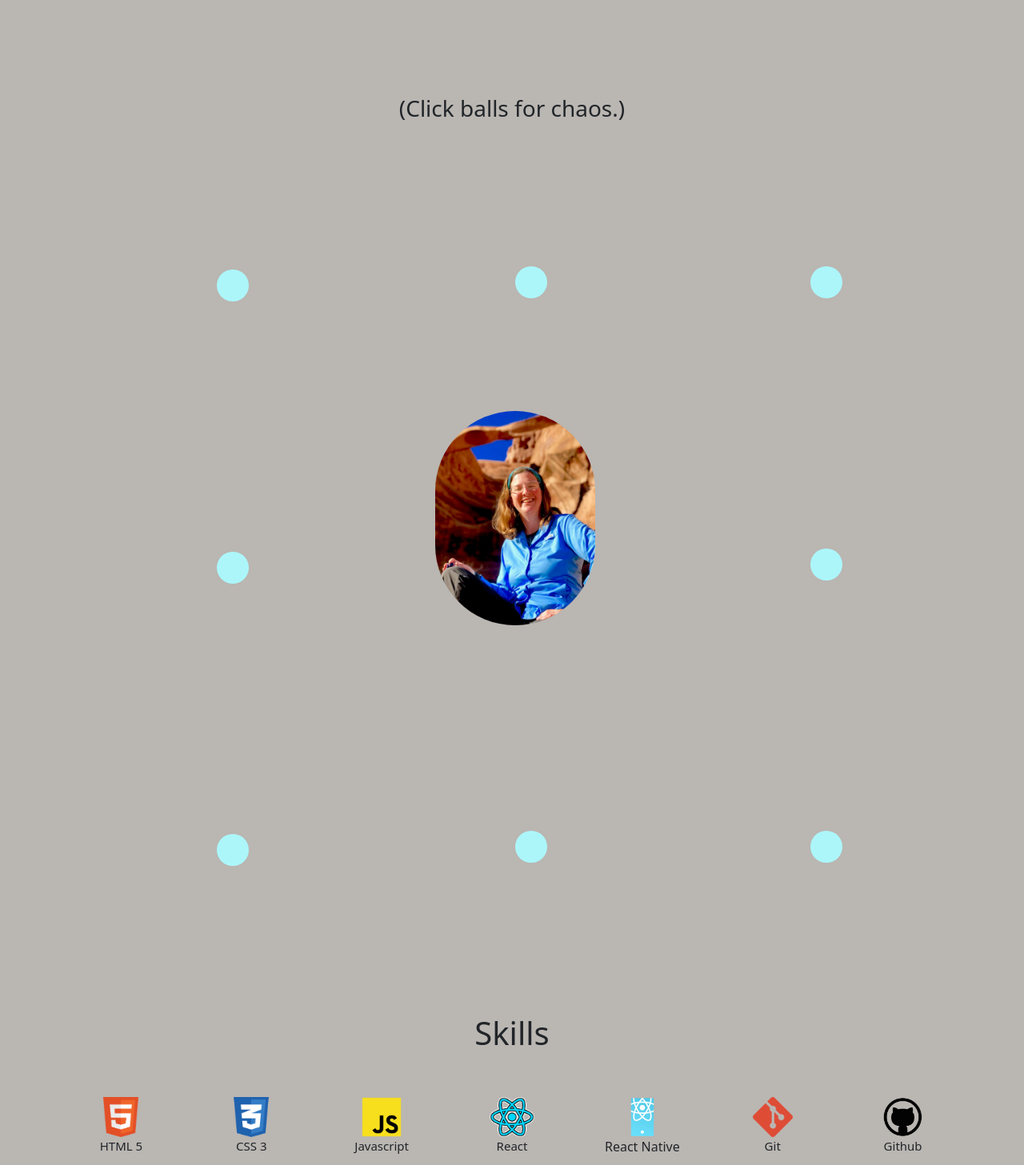
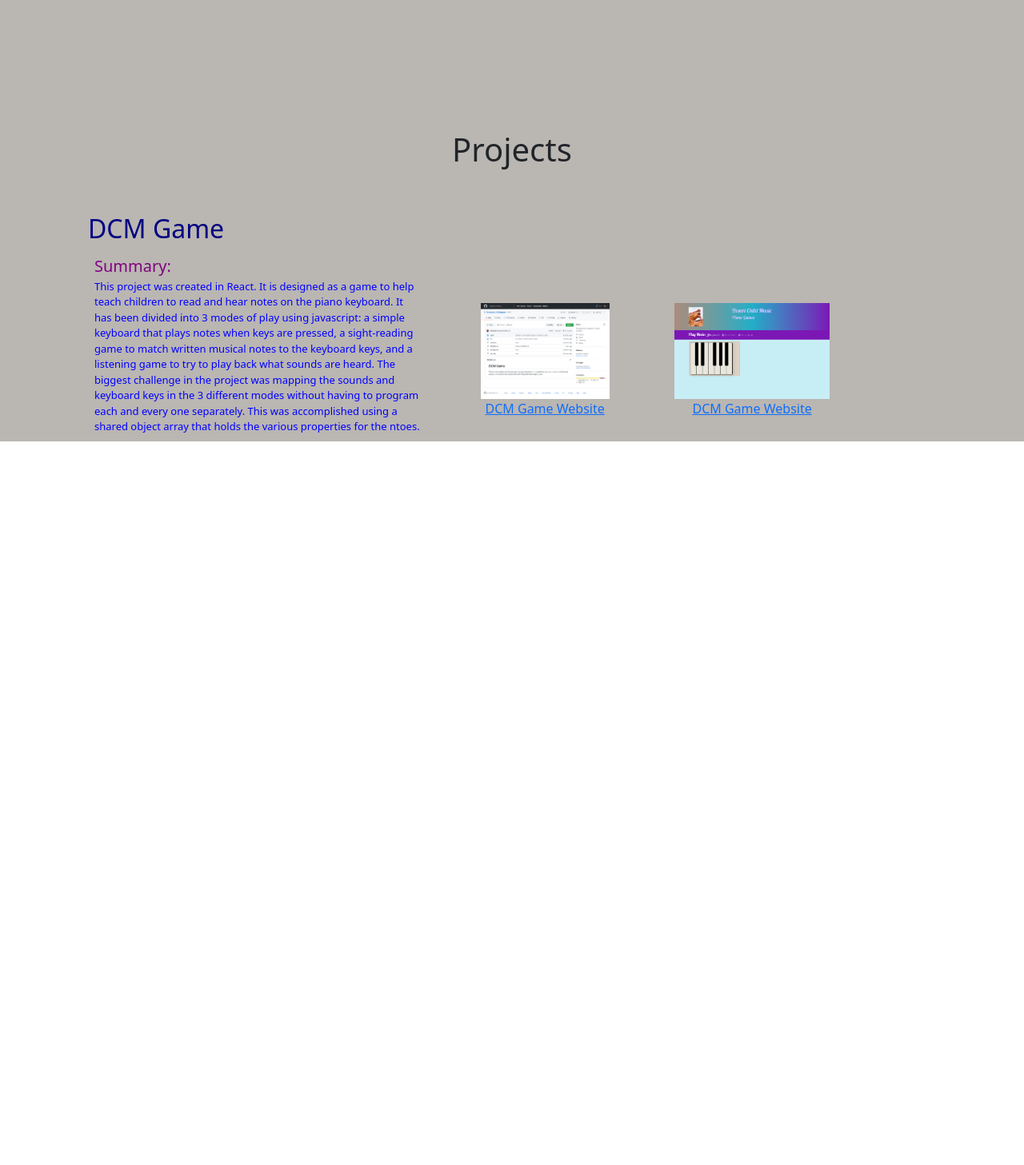
Before and after one commit to Sheilabob/SheilaStrahanPortfolio, a React (Create React App) app: page /projects in a window 1280 px wide. Shown: the part 293-1750 px from the top of the page at 80% size. After the commit the page ends 861 px from the top, so only its background shows below. Built offline with nearby package versions, Linux system fonts and the light colour scheme.

Commit message:
started to add router

```diff
--- a/package.json
+++ b/package.json
@@ -11,6 +11,7 @@
     "react": "^17.0.2",
     "react-bootstrap": "^2.1.2",
     "react-dom": "^17.0.2",
+    "react-router-dom": "^6.2.1",
     "react-scripts": "5.0.0",
     "reactstrap": "^9.0.1",
     "styled-components": "^5.3.3",
--- a/src/App.js
+++ b/src/App.js
@@ -1,22 +1,25 @@
 import React from 'react';
 import './App.css';
-import HomePlayground from './Components/HomePlayground';
-import ProjectsComponent from './Components/ProjectsComponent';
 import 'bootstrap/dist/css/bootstrap.min.css';
+import { BrowserRouter, Routes, Route } from 'react-router-dom';
+import Main from './Components/Main';
+import Skills from './Components/Skills';
+import ProjectPage from './Pages/ProjectPage';
 import Header from './Components/Header';
-import Skills from './Components/Skills';
 
 
-function App() {
+export default function App() {
   return (
     <div className="App">
+      <BrowserRouter>
       <Header />
-        <HomePlayground />
-        <Skills />
-        <ProjectsComponent />
+      <Routes>
+                    <Route path='/home' element= {<Main />} />
+                    <Route exact path ='/skills' element= {<Skills />} />
+                    <Route exact path ='/projects' element= {<ProjectPage />} />
 
+                </Routes>
+      </BrowserRouter>
     </div>
   );
 }
-
-export default App;
--- a/src/Components/HomePlayground.js
+++ b/src/Components/HomePlayground.js
@@ -3,10 +3,11 @@ import { motion } from 'framer-motion';
 import { ProfilePic } from '../Styles/mainPicStyle.styles';
 import { Container, Row, Col } from 'react-bootstrap';
 
+
 const ballStyle = {
     display: 'flex',
-    width: '40px',
-    height: '40px',
+    width: '35px',
+    height: '35px',
     background: '#ACF6FA',
     borderRadius: '20px',
 }
@@ -206,7 +207,7 @@ export default function HomePlayground() {
             </div>
             <Container>
               <Row>
-                <Col className="justify-content-center text-center m-1" onClick={() => {
+                <Col onClick={() => {
               setBounce(!bounce);
               setLoopsC(!loopsC);
             }}>
@@ -229,7 +230,7 @@ export default function HomePlayground() {
                 </Col>
               </Row>
               <Row>
-                <Col className="justify-content-center text-center m-1" onClick={() => {
+                <Col onClick={() => {
               setBounce3(!bounce3);
               setLoopsF(!loopsF);
             }}>
@@ -249,7 +250,7 @@ export default function HomePlayground() {
                 </Col>
               </Row>
               <Row>
-                <Col className="justify-content-center text-center m-1" onClick={() => {
+                <Col onClick={() => {
               setBounce5(!bounce5);
               setLoopsA(!loopsA);
             }}>
--- /dev/null
+++ b/src/Components/Main.js
@@ -0,0 +1,25 @@
+import React from "react";
+import Header from "./Header";
+import HomePlayground from "./HomePlayground";
+import ProjectsComponent from "./ProjectsComponent";
+import Skills from "./Skills";
+import { Routes, Route, Redirect } from "react-router-dom";
+import ProjectPage from "../Pages/ProjectPage";
+
+export default function Main () {
+    return (
+        <>
+            <HomePlayground />
+            <Skills />
+            <ProjectsComponent />
+
+            <Routes>
+                    <Route path='/home' render={() => <HomePlayground />} />
+                    <Route exact path ='/skills' render={() => <Skills />} />
+                    <Route exact path ='/playasong' render={() => <ProjectPage />} />
+
+                </Routes>
+
+        </>
+    )
+}
--- /dev/null
+++ b/src/Pages/ProjectPage.js
@@ -0,0 +1,8 @@
+import React from "react";
+import ProjectsComponent from "../Components/ProjectsComponent";
+
+export default function ProjectPage () {
+    return (
+        <ProjectsComponent />
+    )
+}
```
Also changed, not shown: 1 other file (tests, documents, lock files or other folders).
